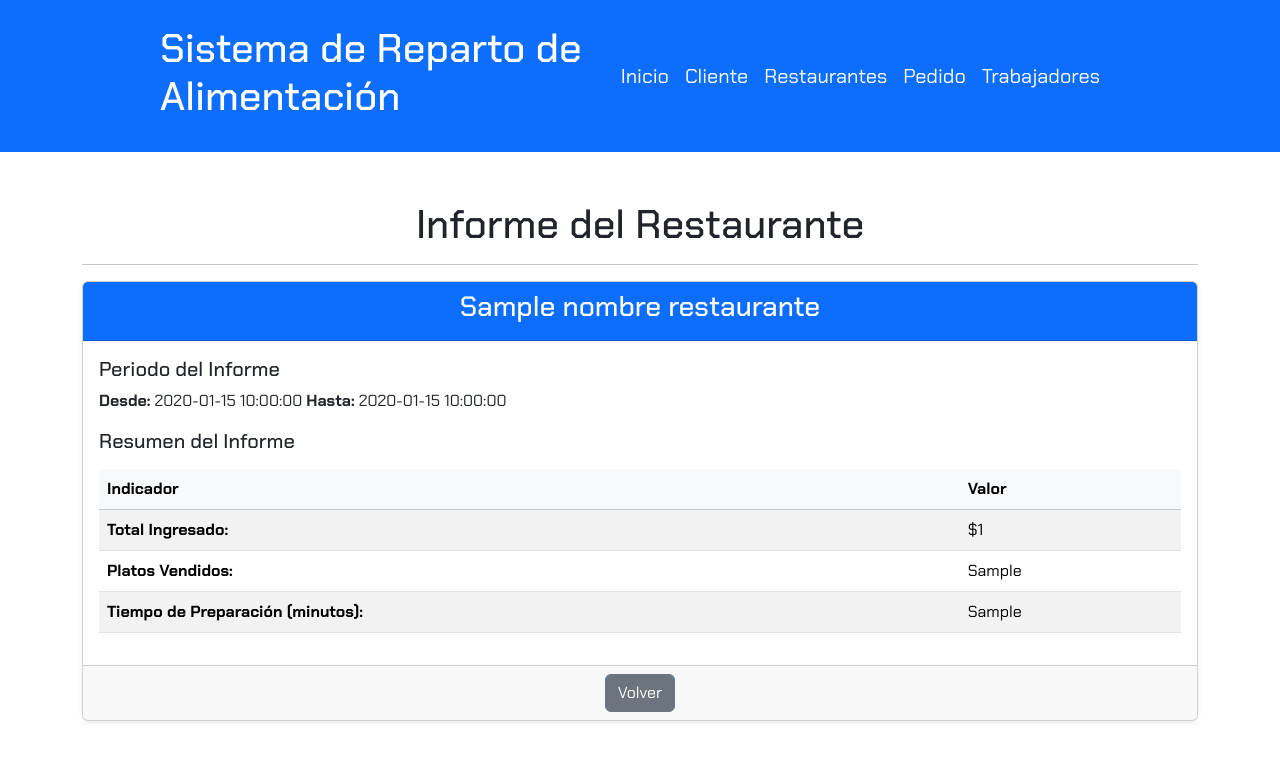
After one commit to canomelero/Sistema_de_reparto_alimentacion, a Flask app: template templates/restaurante/informe_restaurante.html in a window 1280 px wide. The commit adds this page. Shown: the top 761 px of the page. Run offline with Flask 3, Linux system fonts and the light colour scheme; the template is opened without the code that fills it: most values are stand-ins (such as "Sample title", 1, 10 or a date in 2020); parts of the project's set-up code (start-up, migrations or seed data) failed here and were passed over; some web fonts are replaced.

Commit message:
Finalizado la generación de informe de restaurante

```diff
--- a/sql/schemas/restaurante.sql
+++ b/sql/schemas/restaurante.sql
@@ -6,7 +6,7 @@ DROP TABLE IF EXISTS ventas_diarias CASCADE;
 -- Los valores por defectos están gestionados con el post directamente
 CREATE TABLE restaurante (
     id SERIAL PRIMARY KEY,
-    restaurante VARCHAR(30),
+    nombre VARCHAR(30),
     duenio VARCHAR(30),
     distancia_reparto INTEGER DEFAULT 2,
     especialidad VARCHAR(30),
--- /dev/null
+++ b/templates/restaurante/informe_restaurante.html
@@ -0,0 +1,44 @@
+{% extends "base.html" %}
+
+{% block content %}
+<div class="container mt-5">
+    <h1 class="text-center">Informe del Restaurante</h1>
+    <hr>
+    <div class="card shadow-sm mb-4">
+        <div class="card-header bg-primary text-white">
+            <h3 class="card-title text-center">{{ nombre_restaurante }}</h3>
+        </div>
+        <div class="card-body">
+            <h5>Periodo del Informe</h5>
+            <p><strong>Desde:</strong> {{ fecha_inicio }} <strong>Hasta:</strong> {{ fecha_fin }}</p>
+
+            <h5>Resumen del Informe</h5>
+            <table class="table table-striped table-hover mt-3">
+                <thead class="table-light">
+                    <tr>
+                        <th scope="col">Indicador</th>
+                        <th scope="col">Valor</th>
+                    </tr>
+                </thead>
+                <tbody>
+                    <tr>
+                        <td><strong>Total Ingresado:</strong></td>
+                        <td>${{ total_ingresado | round(2) }}</td>
+                    </tr>
+                    <tr>
+                        <td><strong>Platos Vendidos:</strong></td>
+                        <td>{{ platos_vendidos }}</td>
+                    </tr>
+                    <tr>
+                        <td><strong>Tiempo de Preparación (minutos):</strong></td>
+                        <td>{{ tiempo_preparacion }}</td>
+                    </tr>
+                </tbody>
+            </table>
+        </div>
+        <div class="card-footer text-center">
+            <button class="btn btn-secondary" onclick="window.history.back()">Volver</button>
+        </div>
+    </div>
+</div>
+{% endblock %}
--- a/templates/restaurante/restaurante_pedidos.html
+++ b/templates/restaurante/restaurante_pedidos.html
@@ -11,7 +11,7 @@
                     data-bs-target="#collapse{{ restaurante.restaurante.id }}" aria-expanded="false"
                     aria-controls="collapse{{ restaurante.restaurante.id }}">
                     <div class="w-100">
-                        <h3 class="h5 mb-0">{{ restaurante.restaurante.restaurante }}</h3>
+                        <h3 class="h5 mb-0">{{ restaurante.restaurante.nombre }}</h3>
                         <div class="text-muted small mt-1">
                             <i class="bi bi-geo-alt"></i> {{ restaurante.restaurante.distancia_reparto }} km
                             <span class="mx-2">|</span>
```
Also changed, not shown: sql/triggers/valores_tablas_prueba.sql (+10 -2 lines), src/restaurante.py (+80 -0 lines), templates/restaurante/tablas_restaurantes.html (+36 -1 lines).
